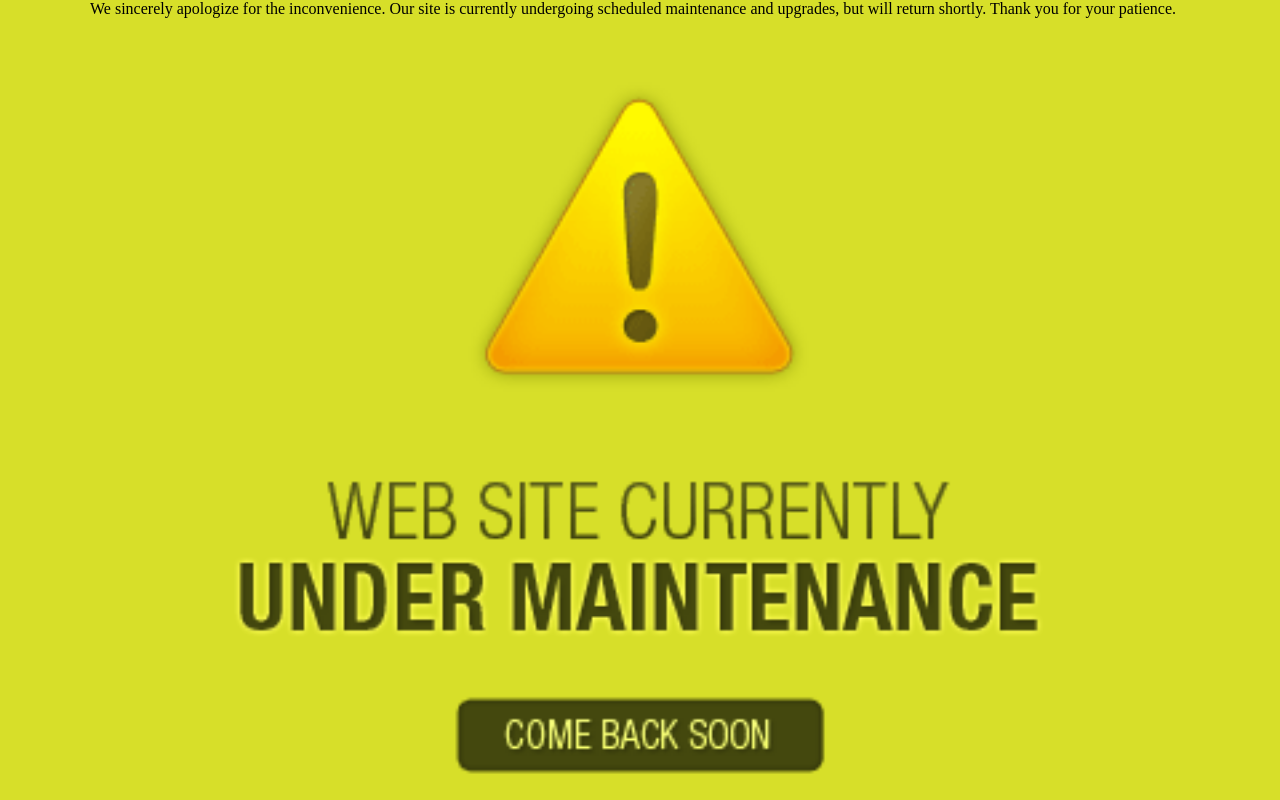
After one commit to paoloreus/ItemsShowCase-DatabaseVersion, a PHP site: page /503.php in a window 1280 px wide. The commit adds this page. Run offline with PHP 8.4, Linux system fonts and the light colour scheme.

Commit message:
Enable Maintenance functionality, still need to add button for admin to start it

```diff
--- /dev/null
+++ b/503.php
@@ -0,0 +1,36 @@
+<!DOCTYPE html>
+<html lang="en">
+<head>
+    <meta charset="UTF-8">
+    <meta name="viewport" content="width=device-width, initial-scale=1.0">
+    <title>Buy For Fun is currently undergoing maintenance</title>
+
+    <style>
+        body {
+            background: url(maintenance.png);
+            background-repeat: no-repeat;
+            background-size: 100% 100%;
+        }
+        nav ul{
+            list-style: none;
+            display: flex;
+            justify-content: space-evenly;
+        }
+
+        body{
+            width: 1100px;
+            margin: 0 auto;
+            height: 100vh;
+        }
+
+        table{
+            width: 100%;
+        }
+    </style>
+</head>
+<body>
+
+We sincerely apologize for the inconvenience. Our site is currently undergoing scheduled maintenance and upgrades, but will return shortly. Thank you for your patience.
+
+</body>
+</html>
--- a/manageItems/itemsManager.php
+++ b/manageItems/itemsManager.php
@@ -1,3 +1,4 @@
+session_start();
 <?php
 function uploadFile($file,$name){
     $name_dir = "../images/";
@@ -5,7 +6,6 @@ function uploadFile($file,$name){
     move_uploaded_file($name, $name_file);
 }
 
-session_start();
 if(!isset($_SESSION['username'])){
     header('Location: ../public/indexLogin.php');
 }
```
Also changed, not shown: .htaccess (added), maintenance.png (added).
